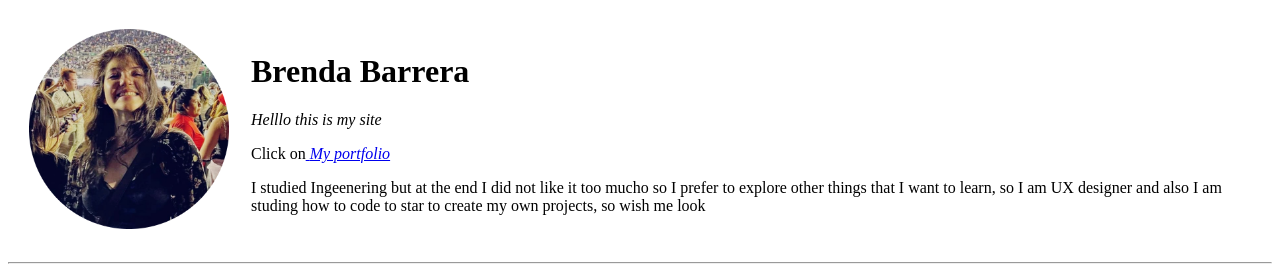
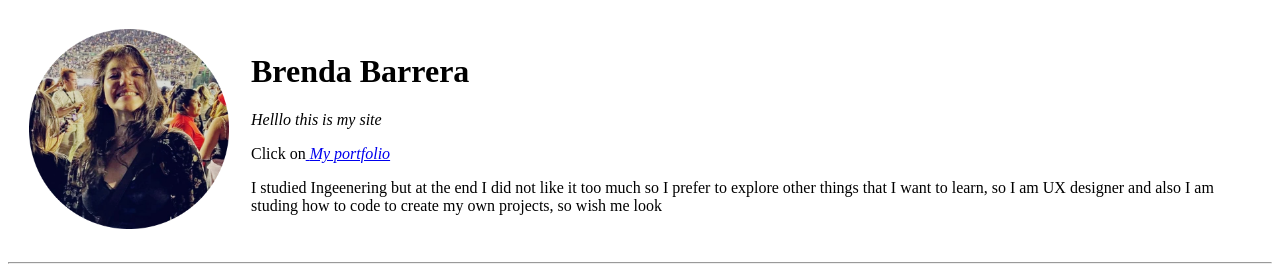
Before and after one commit to BrendaBarreraM/cv, a plain HTML site: page index.html in a window 1280 px wide. Shown: the top 269 px of the page. Drawn offline with Linux system fonts and the light colour scheme.

Commit message:
Change description words, grammar

```diff
--- a/index.html
+++ b/index.html
@@ -14,7 +14,7 @@
       <td><h1>Brenda Barrera </h1>
       <p><em>Helllo this is <i> my site</i></em></p>
       <p>Click on<a href="https://sites.google.com/view/brendabarrera/home?authuser=0"> <i>My portfolio</i></a> </p>
-      <p>I studied Ingeenering but at the end I did not like it too mucho so I prefer to explore other things that I want to learn, so I am UX designer and also I am studing how to code to star to create my own projects, so wish me look</p></td>
+      <p>I studied Ingeenering but at the end I did not like it too much so I prefer to explore other things that I want to learn, so I am UX designer and also I am studing how to code to create my own projects, so wish me look</p></td>
     </tr>
   </table>
 
```
